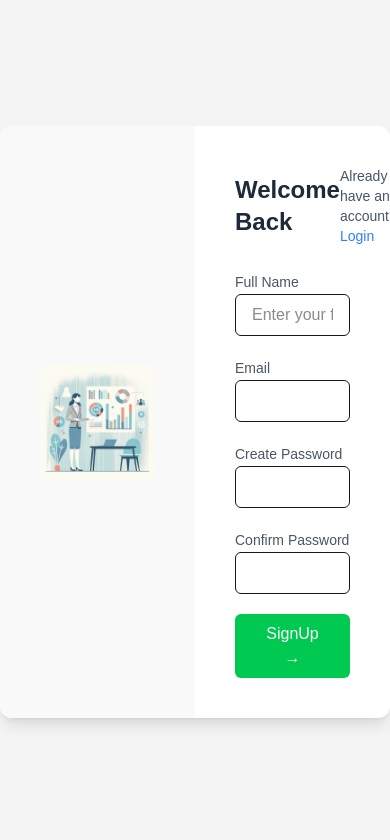
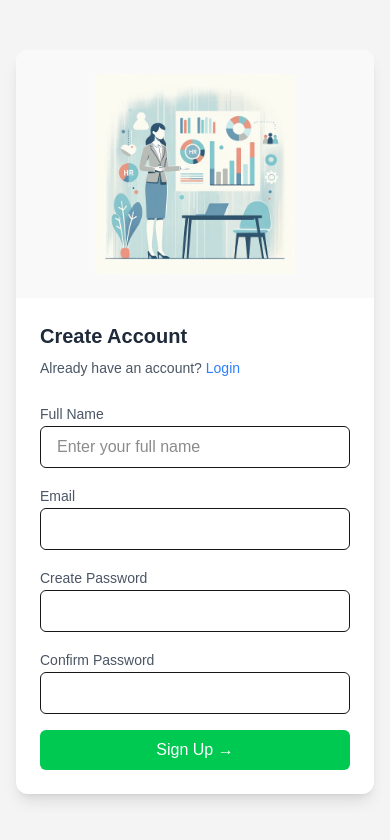
Before and after one commit to Emnet-tes/Employee-Management-System, a Next.js app in the folder frontend/: page /signup in a window 390 px wide. Shown: the top 840 px of the page. Built offline with nearby package versions, Linux system fonts and the light colour scheme; no server answers.

Commit message:
chore: make auth pages responsive

```diff
--- a/frontend/app/login/page.tsx
+++ b/frontend/app/login/page.tsx
@@ -35,28 +35,25 @@ export default function LoginPage() {
   };
 
   return (
-    <div className="flex justify-center items-center min-h-screen bg-[#f4f4f4]">
-      <div className="bg-white flex rounded-xl shadow-lg overflow-hidden w-[900px]">
+    <div className="flex justify-center items-center min-h-screen bg-[#f4f4f4] px-4">
+      <div className="bg-white flex flex-col md:flex-row rounded-xl shadow-lg overflow-hidden max-w-[900px] w-full">
         {/* Left - Illustration */}
-        <div className="bg-[#f9f9f9] p-10 w-1/2 flex items-center justify-center">
+        <div className="bg-[#f9f9f9] p-6 md:p-10 w-full md:w-1/2 flex items-center justify-center">
           <Image
             src="/loginImage.png"
             alt="Login Illustration"
-            width={300}
-            height={300}
+            width={250}
+            height={250}
+            className="w-[200px] md:w-[250px] lg:w-[300px] h-auto"
           />
         </div>
 
         {/* Right - Form */}
-        <div className="w-1/2 p-10 flex flex-col justify-center">
+        <div className="w-full md:w-1/2 p-6 md:p-10 flex flex-col justify-center">
           <div className="flex justify-between items-center mb-6">
-            <h2 className="text-2xl font-semibold text-black">Welcome Back</h2>
-            {/* <span className="text-sm text-black">
-              New User?{" "}
-              <a href="/signup" className="text-blue-500 hover:underline">
-                Sign Up
-              </a>
-            </span> */}
+            <h2 className="text-xl md:text-2xl font-semibold text-black">
+              Welcome Back
+            </h2>
           </div>
 
           <form onSubmit={handleLogin} className="space-y-5">
@@ -94,10 +91,10 @@ export default function LoginPage() {
 
             {error && <div className="text-red-500 text-sm">{error}</div>}
 
-            <div className="flex justify-between items-center text-sm">
+            <div className="flex flex-col sm:flex-row justify-between items-center text-sm gap-4 sm:gap-0">
               <button
                 type="submit"
-                className="bg-blue-500 text-white px-6 py-2 rounded-md hover:bg-blue-600 transition cursor-pointer disabled:opacity-60 disabled:cursor-not-allowed"
+                className="bg-blue-500 text-white px-6 py-2 rounded-md hover:bg-blue-600 transition disabled:opacity-60 disabled:cursor-not-allowed w-full sm:w-auto"
                 disabled={isSubmitting}
               >
                 {isSubmitting ? "Logging in..." : "Login →"}
--- a/frontend/app/signup/page.tsx
+++ b/frontend/app/signup/page.tsx
@@ -1,4 +1,5 @@
 "use client";
+
 import Image from "next/image";
 import { useState } from "react";
 import { useRouter } from "next/navigation";
@@ -13,7 +14,7 @@ export default function SignupPage() {
 
   const handleSignup = async (e: React.FormEvent) => {
     e.preventDefault();
-    setError(""); // Clear previous error
+    setError("");
 
     if (password !== confirm) {
       setError("Passwords do not match");
@@ -23,7 +24,7 @@ export default function SignupPage() {
     const res = await fetch("/api/signup", {
       method: "POST",
       headers: { "Content-Type": "application/json" },
-      body: JSON.stringify({ email, password , name }),
+      body: JSON.stringify({ email, password, name }),
     });
 
     if (!res.ok) {
@@ -35,22 +36,25 @@ export default function SignupPage() {
   };
 
   return (
-    <div className="flex justify-center items-center min-h-screen bg-[#f4f4f4]">
-      <div className="bg-white flex rounded-xl shadow-lg overflow-hidden w-[900px]">
+    <div className="flex justify-center items-center min-h-screen bg-[#f4f4f4] px-4">
+      <div className="bg-white flex flex-col md:flex-row rounded-xl shadow-lg overflow-hidden max-w-[900px] w-full">
         {/* Left - Illustration */}
-        <div className="bg-[#f9f9f9] p-10 w-1/2 flex items-center justify-center">
+        <div className="bg-[#f9f9f9] p-6 md:p-10 w-full md:w-1/2 flex items-center justify-center">
           <Image
             src="/loginImage.png"
             alt="Signup Illustration"
-            width={300}
-            height={300}
+            width={250}
+            height={250}
+            className="w-[200px] md:w-[250px] lg:w-[300px] h-auto"
           />
         </div>
 
         {/* Right - Signup Form */}
-        <div className="w-1/2 p-10 flex flex-col justify-center">
-          <div className="flex justify-between items-center mb-6">
-            <h2 className="text-2xl font-semibold text-gray-800">Welcome Back</h2>
+        <div className="w-full md:w-1/2 p-6 md:p-10 flex flex-col justify-center">
+          <div className="flex flex-col md:flex-row md:justify-between items-start md:items-center gap-2 mb-6">
+            <h2 className="text-xl md:text-2xl font-semibold text-gray-800">
+              Create Account
+            </h2>
             <span className="text-sm text-gray-600">
               Already have an account?{" "}
               <a href="/login" className="text-blue-500 hover:underline">
@@ -59,7 +63,7 @@ export default function SignupPage() {
             </span>
           </div>
 
-          <form onSubmit={handleSignup} className="space-y-5">
+          <form onSubmit={handleSignup} className="space-y-4 md:space-y-5">
             <div>
               <label className="text-gray-600 text-sm">Full Name</label>
               <input
@@ -104,15 +108,13 @@ export default function SignupPage() {
               />
             </div>
 
-            {error && (
-              <div className="text-red-500 text-sm">{error}</div>
-            )}
+            {error && <div className="text-red-500 text-sm">{error}</div>}
 
             <button
               type="submit"
               className="bg-green-500 text-white px-6 py-2 rounded-md hover:bg-green-600 transition w-full cursor-pointer"
             >
-              SignUp →
+              Sign Up →
             </button>
           </form>
         </div>
```
